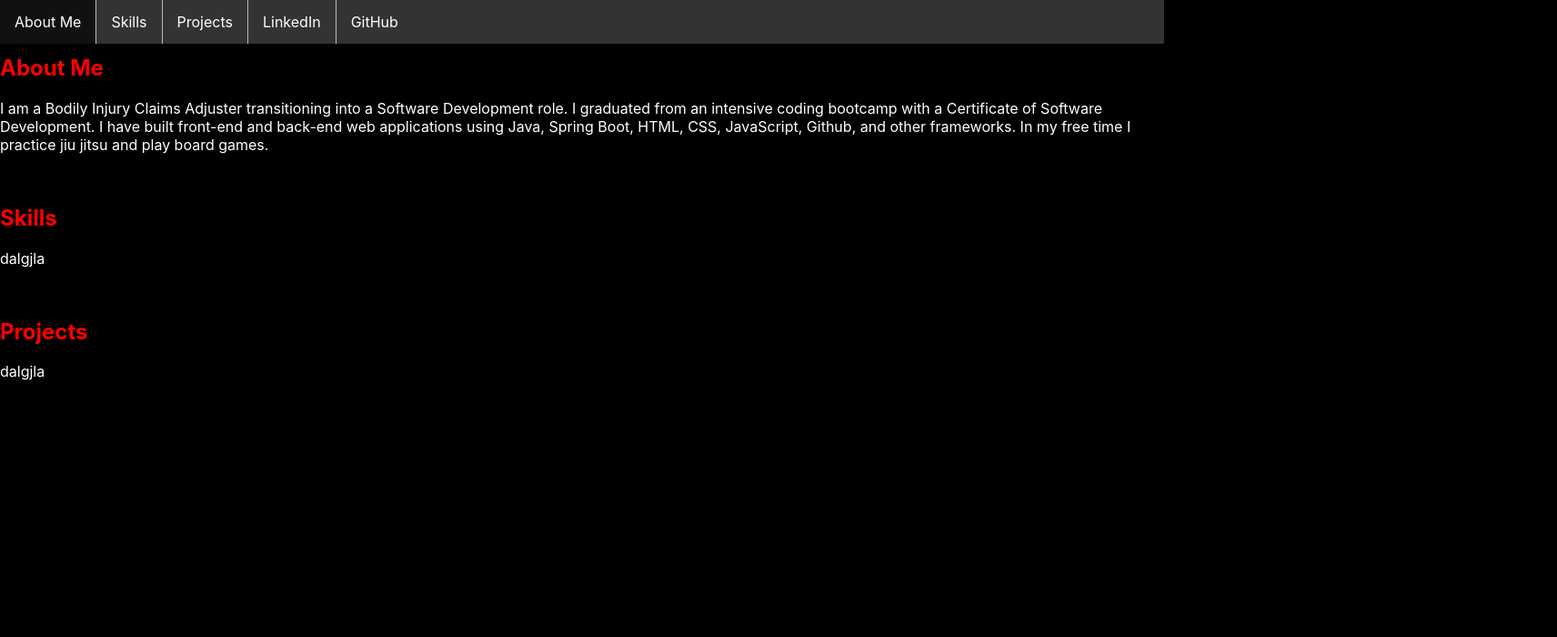
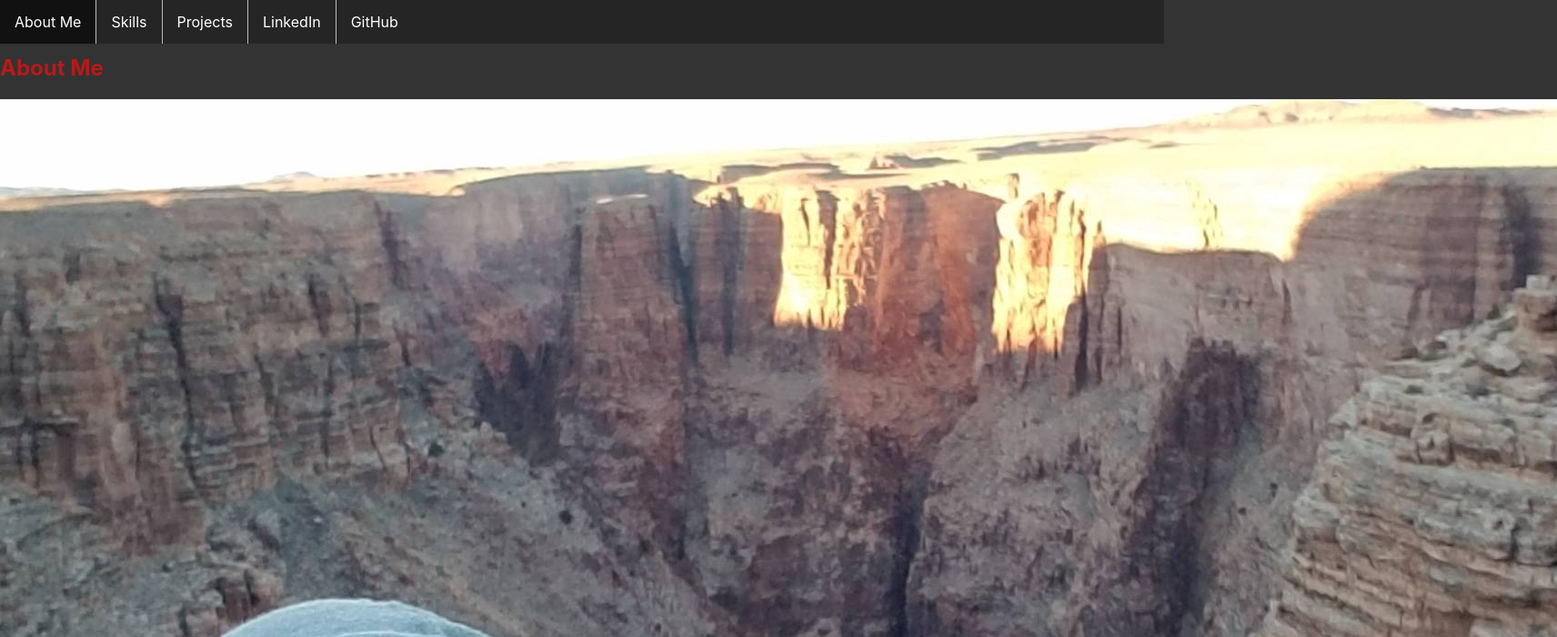
Before and after one commit to zachmoore223/portfolioSite, a React (Create React App) app: page / in a window 1280 px wide. Shown: the top 700 px of the page at 91% size, 1712 px wide, since content can reach past the window. Built offline with nearby package versions, Linux system fonts and the light colour scheme.

Commit message:
bio work

```diff
--- a/src/App.css
+++ b/src/App.css
@@ -12,7 +12,7 @@ ul {
   margin: 0;
   padding: 0;
   overflow: hidden;
-  background-color: #333;
+  background-color: #252525;
 }
 
 li {
@@ -45,13 +45,18 @@ li:last-child {
 }
 
 body {
-  background-color: black;
+  background-color: #333;
 }
 
 h2 {
-  color: red;
+  color: rgb(185, 25, 25);
 }
 
 p {
   color: white;
 }
+
+#portfolioPic {
+  max-width: 50%;
+  height: auto;
+}
--- a/src/App.js
+++ b/src/App.js
@@ -1,6 +1,7 @@
 import logo from './logo.svg';
 import './App.css';
 import NavBar from './components/NavBar';
+import portfoloioPic from './images/portfolioPic.jpg'
 
 function App() {
   return (
@@ -12,6 +13,7 @@ function App() {
       <br /><br />
       <div id="about-me">
         <h2>About Me</h2>
+        <img className='portfolioPic' src={portfoloioPic} alt="portfolioPic" />
         <p>
           I am a Bodily Injury Claims Adjuster transitioning into a Software Development role. I graduated from an intensive coding bootcamp with a Certificate of Software Development.
           I have built front-end and back-end web applications using Java, Spring Boot, HTML, CSS, JavaScript, Github, and other frameworks. In my free time I practice jiu jitsu and play board games.
```
Also changed, not shown: src/images/portfolioPic.jpg (added).
